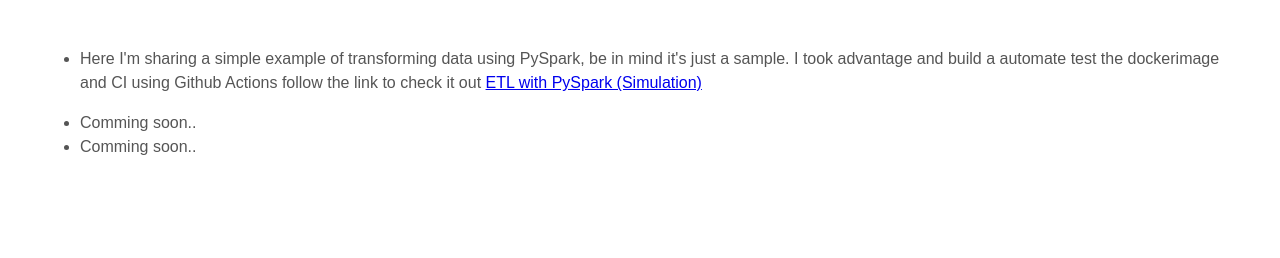
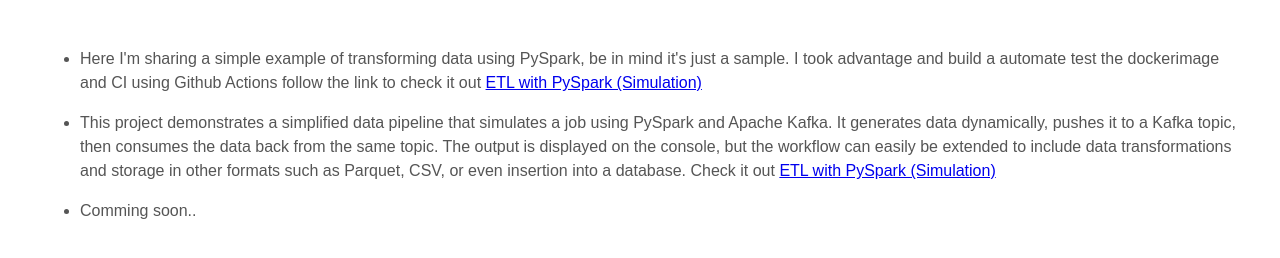
Before and after one commit to guilberts/guilberts.github.io, a plain HTML site: page index.html in a window 1280 px wide. Shown: the part 120-378 px from the top of the page. Drawn offline with Linux system fonts and the light colour scheme.

Commit message:
updating page

```diff
--- a/index.html
+++ b/index.html
@@ -23,9 +23,12 @@
         I took advantage and build a automate test the dockerimage and CI using Github Actions follow the link
         to check it out <a href="https://github.com/guilberts/data-engineering-portfolio/blob/main/README.md">ETL with PySpark (Simulation)</a></p>
     </li>
-  <li>Comming soon..</li>
+  <li><p>This project demonstrates a simplified data pipeline that simulates a job using PySpark and Apache Kafka.
+        It generates data dynamically, pushes it to a Kafka topic, then consumes the data back from the same topic. The output is displayed on the console,
+        but the workflow can easily be extended to include data transformations and storage in other formats such as Parquet, CSV, or even insertion into a database.
+        Check it out <a href="https://github.com/guilberts/data-engineering-read-data-with-spark-kafka/tree/main">ETL with PySpark (Simulation)</a></p>
+    </li>
   <li>Comming soon..</li>
 </ul>
-
-</body>
+  </body>
 </html>
```
